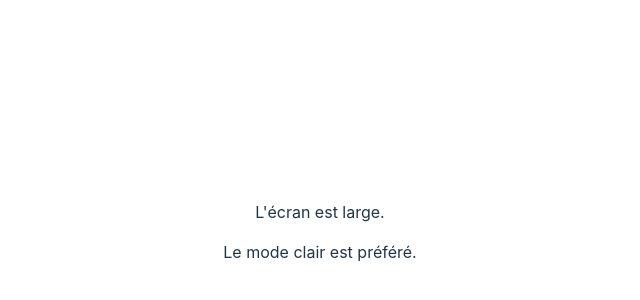
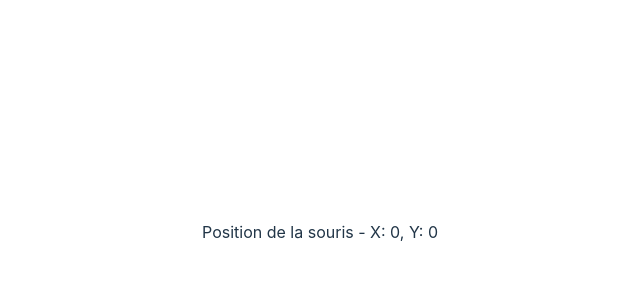
Before and after one commit to Kriss-Hanna/hooks-customs, a React (Vite) app: page / in a window 1280 px wide. Shown: the part 168-468 px from the top of the page, without its empty margins (320-960 px from the left). Built offline with nearby package versions, Linux system fonts and the light colour scheme.

Commit message:
UseMousePosition component

```diff
--- a/src/App.jsx
+++ b/src/App.jsx
@@ -1,11 +1,11 @@
-import UseMediaQueryComponent from "./components/UseMediaQueryComponent";
+import UseMousePositionComponent from "./components/UseMousePositionComponent";
 
 import "./App.css";
 
 function App() {
   return (
     <>
-      <UseMediaQueryComponent />
+      <UseMousePositionComponent />
     </>
   );
 }
--- /dev/null
+++ b/src/components/UseMousePositionComponent.jsx
@@ -0,0 +1,11 @@
+import useMousePosition from '../hooks/useMousePosition';
+
+const UseMousePositionComponent = () => {
+    const { x, y } = useMousePosition();
+
+  return (
+    <p>Position de la souris - X: {x}, Y: {y}</p>
+  )
+}
+
+export default UseMousePositionComponent;
```
